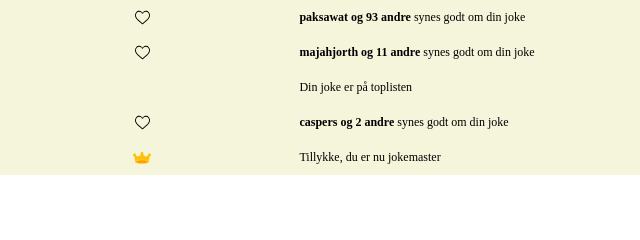
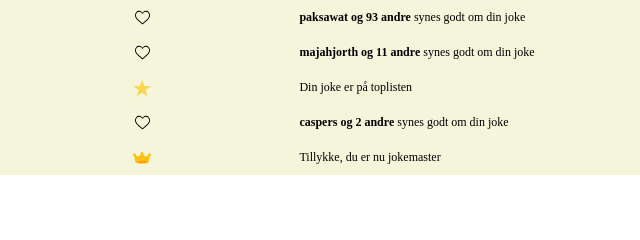
Before and after one commit to Majahj92/JokeOff, a plain HTML site: page jokeOff comp/menu.html in a window 1280 px wide. Shown: the top 240 px of the page, 0-640 px from the left. Drawn offline with Linux system fonts and the light colour scheme.

Commit message:
Ikoner tilføjet

```diff
--- a/jokeOff comp/menu.html
+++ b/jokeOff comp/menu.html
@@ -20,6 +20,7 @@
     </a>
 
     <a class="box green">
+        <img class="crown" src="img/Gold_Star.svg.png" alt="profile">
         <h3 class="like">Din joke er på toplisten</h3>
     </a>
 
```
Also changed, not shown: 2 other files.
